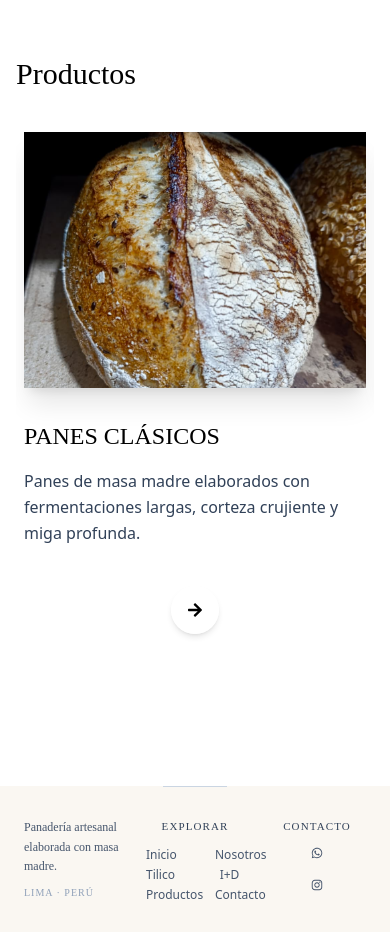
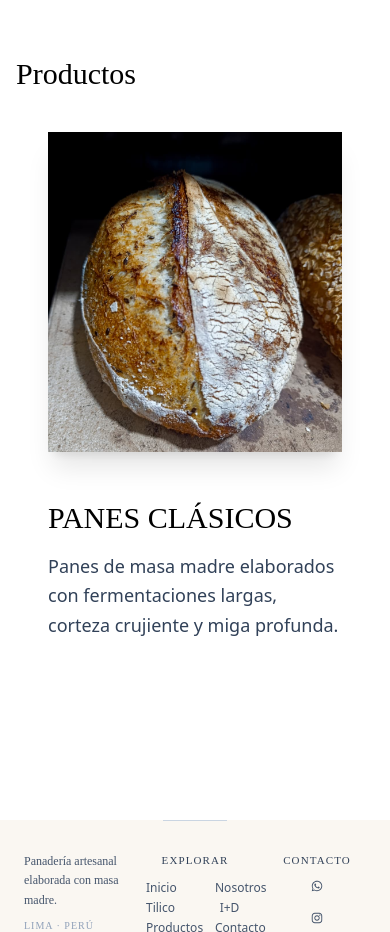
Before and after one commit to kasenciosm/tilico, a React (Vite) app: page / in a window 390 px wide. Shown: the part 3540-4472 px from the top of the page. Built offline with nearby package versions, Linux system fonts and the light colour scheme; a web font is replaced by a local one.

Commit message:
actualizando los slides de products y corrigiendo la carga de la ruta /investigacion

```diff
--- a/src/App.jsx
+++ b/src/App.jsx
@@ -1,4 +1,5 @@
 import { Route, Routes } from 'react-router-dom'
+import ScrollToTop from './utils/ScrollToTop.jsx'
 import './App.css'
 
 import Home from './pages/Home.jsx'
@@ -6,12 +7,14 @@ import Investigacion from './pages/Investigacion.jsx'
 import Desarrollo from './pages/Desarrollo.jsx'
 import Empaque from './pages/Empaque.jsx'
 import Header from './components/Header.jsx'
+import Footer from './components/Footer.jsx'
 
 function App() {
 
 
   return (
     <>
+    <ScrollToTop/>
     <Header/>
       <Routes>
         <Route path='/' element={<Home/>}/>
@@ -19,6 +22,7 @@ function App() {
         <Route path='/desarrollo' element={<Desarrollo/>}/>
         <Route path='/empaque' element={<Empaque/>}/>
       </Routes>
+      <Footer/>
     </>
 
   )
--- a/src/components/Footer.jsx
+++ b/src/components/Footer.jsx
@@ -1,18 +1,27 @@
 import React from 'react'
 import { Link } from 'react-router-dom'
 import Logo from './Logo' // Ajusta la ruta si es necesario
+import { useNavigate, useLocation } from 'react-router-dom'
 import { FaInstagram, FaWhatsapp } from 'react-icons/fa'
 
 const Footer = () => {
 
-  const scrollToSection = (id) => {
+  const navigate = useNavigate();
+  const location = useLocation();
+
+  const goToSection = (id) => {
+    if (location.pathname !== "/") {
+    navigate("/", { state: { scrollTo: id } });
+  } else {
     const el = document.getElementById(id);
     if (!el) return;
 
-    const yOffset = -80; // Ajusta este valor según la altura del header
+    const yOffset = -80;
     const y =
       el.getBoundingClientRect().top + window.pageYOffset + yOffset;
+
     window.scrollTo({ top: y, behavior: "smooth" });
+  }
   }
 
   return (
@@ -47,8 +56,8 @@ const Footer = () => {
         ].map(([id, label]) => (
           <li key={id}>
             <button
-              onClick={() => scrollToSection(id)}
-              className="footer-link"
+              onClick={() => goToSection(id)}
+              className="footer-link hover:cursor-pointer"
             >
               {label}
             </button>
--- a/src/components/Products.jsx
+++ b/src/components/Products.jsx
@@ -23,6 +23,25 @@ const Products = () => {
     },
   ];
 
+  const Slide = ({ slide }) => (
+    <div className="w-full max-w-6xl flex flex-col md:flex-row items-center gap-12 px-8">
+      {/* Imagen */}
+      <img
+        src={slide.image}
+        alt={slide.title}
+        className="w-full md:w-1/2 h-80 object-cover shadow-xl"
+      />
+
+      {/* Texto */}
+      <div className="w-full md:w-1/2 text-left">
+        <h4 className="text-3xl font-hedvig mb-4">{slide.title}</h4>
+        <p className="text-lg text-slate-700 leading-relaxed">
+          {slide.description}
+        </p>
+      </div>
+    </div>
+  );
+
   const [current, setCurrent] = useState(0);
 
   const prev = () => {
@@ -31,9 +50,7 @@ const Products = () => {
 
   const next = () => {
     setCurrent((current + 1) % slides.length);
-    }
-  ;
-
+  };
   return (
     <section className="px-4 md:px-8 py-12 m-auto" id="productos">
       <h3 className="text-left text-3xl md:text-4xl font-hedvig mb-10 max-w-6xl m-auto">
@@ -43,47 +60,32 @@ const Products = () => {
       <div className="relative overflow-hidden max-w-6xl m-auto">
         {/* SLIDES */}
         <div
-      className="flex transition-transform duration-700 ease-out"
+          className="hidden md:flex transition-transform duration-700 ease-out"
           style={{ transform: `translateX(-${current * 100}%)` }}
         >
           {slides.map((slide, index) => (
+            <div key={index} className="min-w-full flex justify-center">
+              <Slide slide={slide} />
+            </div>
+          ))}
+        </div>
         <div
-          key={index}
           className="
-            min-w-full
-            flex flex-col md:flex-row
-            items-center
-            gap-8 md:gap-12
-            px-2 md:px-8
+            flex md:hidden
+            overflow-x-auto
+            scroll-smooth
+            snap-x snap-mandatory
           "
         >
-          {/* Imagen */}
-          <img
-            src={slide.image}
-            alt={slide.title}
-            className="
-              w-full md:w-1/2
-              h-64 md:h-80
-              object-cover
-              shadow-xl
-            "
-          />
-
-          {/* Texto */}
-          <div className="w-full md:w-1/2 text-left">
-            <h4 className="text-2xl md:text-3xl font-hedvig mb-4">
-              {slide.title}
-            </h4>
-            <p className="text-base md:text-lg text-slate-700 leading-relaxed">
-              {slide.description}
-            </p>
-          </div>
+          {slides.map((slide, index) => (
+            <div key={index} className="min-w-full snap-start">
+              <Slide slide={slide} />
             </div>
           ))}
         </div>
 
         {/* CONTROLES */}
-    <div className="flex justify-center gap-6 mt-10 pb-2">
+        <div className="hidden md:flex justify-center gap-6 mt-10 pb-2">
           {current > 0 && (
             <button
               onClick={prev}
@@ -95,7 +97,7 @@ const Products = () => {
         shadow-md
         hover:bg-white
         transition
-            hover: cursor-pointer
+        hover:cursor-pointer
       "
             >
               <FaArrowLeft />
@@ -113,7 +115,7 @@ const Products = () => {
         shadow-md
         hover:bg-white
         transition
-            hover: cursor-pointer
+        hover:cursor-pointer
       "
             >
               <FaArrowRight />
@@ -123,7 +125,5 @@ const Products = () => {
       </div>
     </section>
   );
-}
-;
-
+};
 export default Products;
--- a/src/index.css
+++ b/src/index.css
@@ -52,3 +52,12 @@ a:hover {
 .footer-link:hover::after {
   width: 100%;
 }
+
+.snap-x::-webkit-scrollbar {
+  display: none;
+}
+
+.snap-x {
+  -ms-overflow-style: none;  /* IE and Edge */
+  scrollbar-width: none;  /* Firefox */
+}
--- a/src/pages/Home.jsx
+++ b/src/pages/Home.jsx
@@ -1,17 +1,13 @@
-
-import { useEffect } from 'react'
-import { useLocation } from 'react-router-dom'
-import About from '../components/About.jsx'
-import Background from '../components/Background.jsx'
-import Content from '../components/Content.jsx'
-import Footer from '../components/Footer.jsx'
-import Header from '../components/Header.jsx'
-import Intro from '../components/Intro.jsx'
-import Products from '../components/Products.jsx'
-
+import { useEffect } from "react";
+import { useLocation } from "react-router-dom";
+import About from "../components/About.jsx";
+import Background from "../components/Background.jsx";
+import Content from "../components/Content.jsx";
+import Header from "../components/Header.jsx";
+import Intro from "../components/Intro.jsx";
+import Products from "../components/Products.jsx";
 
 const Home = () => {
-
   const location = useLocation();
 
   useEffect(() => {
@@ -20,8 +16,7 @@ const Home = () => {
       if (!el) return;
 
       const yOffset = -80;
-    const y =
-      el.getBoundingClientRect().top + window.pageYOffset + yOffset;
+      const y = el.getBoundingClientRect().top + window.pageYOffset + yOffset;
 
       setTimeout(() => {
         window.scrollTo({ top: y, behavior: "smooth" });
@@ -32,19 +27,18 @@ const Home = () => {
   return (
     <>
       <Background image="/sandwich.jpg">
-      <div id='home'>
-        <Header/>
+        <div id="home">
+          <Header />
         </div>
       </Background>
       <div>
-      <Intro/>
-      <About/>
-      <Content/>
-      <Products/>
-      <Footer/>
+        <Intro />
+        <About />
+        <Content />
+        <Products />
       </div>
     </>
-  )
-}
+  );
+};
 
-export default Home
+export default Home;
--- /dev/null
+++ b/src/utils/ScrollToTop.jsx
@@ -0,0 +1,20 @@
+import { useEffect } from "react"
+import { useLocation } from "react-router-dom"
+
+
+const ScrollToTop = () => {
+
+    const { pathname } = useLocation();
+
+    useEffect(() => {
+        window.scrollTo({
+            top: 0,
+            left: 0,
+            behavior: "instant"
+        });
+    }, [pathname]);
+
+  return null;
+}
+
+export default ScrollToTop
```
Lines whose indentation alone changed are shown as unchanged.
